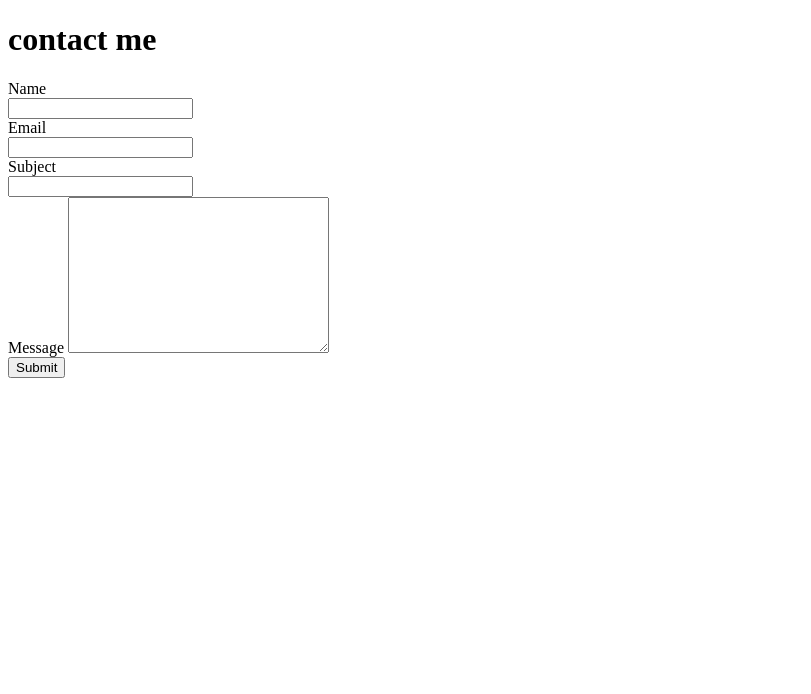
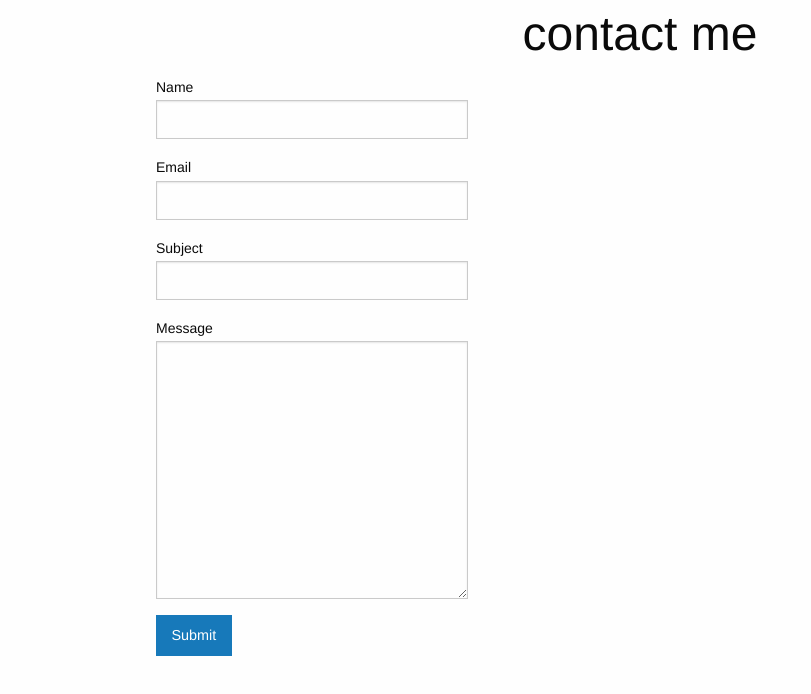
Before and after one commit to Ademolalanre246/mywebsite, a website: page pages/contact.html in a window 1280 px wide. Shown: the whole page, without its empty margins (0-811 px from the left). Drawn offline with Linux system fonts and the light colour scheme.

Commit message:
Link css to contact.html and add styles to contact form

```diff
--- a/css/style.css
+++ b/css/style.css
@@ -116,4 +116,16 @@ main {
 /* Footer starts */
 footer {
     background: brown;
+    padding: 20px;
 }
+
+
+.grid-alt {
+    width: 80%;
+    margin: auto;
+    text-align: center;
+}
+
+.h1-contact {
+    text-align: center;
+}
--- a/pages/contact.html
+++ b/pages/contact.html
@@ -1,24 +1,50 @@
 <!DOCTYPE html>
 <html lang="en">
+
 <head>
     <meta charset="UTF-8">
     <meta name="viewport" content="width=device-width, initial-scale=1.0">
     <meta http-equiv="X-UA-Compatible" content="ie=edge">
-    <title>Document</title>
+
+    <title>Contact - DemolaHTML5</title>
+    <link rel="stylesheet" href="../css/foundation.css">
+    <link rel="stylesheet" href="../css/style.css">
 </head>
-<body>
-    <h1>contact me</h1>
-    <form action="">
-        Name<br/>
-        <input type="text" name="name"><br/>
-        Email<br/>
-        <input type="text" name="Email"><br/>
-        Subject<br/>
-        <input type="text" name="Subject"><br/>
-        <label for="message">Message</label>
-        <textarea name="" id="" cols="30" rows="10"></textarea><br/>
-        <input type="submit" name="submit">
-    </form>
+
+<body class="contact-body">
+    <h1 class="h1-contact">contact me</h1>
+    <div lass="grid-container grid-alt">
+        <div class="grid-x grid-padding-x">
+            <form action="">
+                <div class="large-8 cell large-offset-6">
+                    <label for="name">Name</label>
+                    <input type="text" name="name">
+                </div>
+
+                <div class="large-8 cell large-offset-6">
+                    <label for="email">Email</label>
+                    <input type="text" name="Email">
+                </div>
+
+                <div class="large-8 cell large-offset-6">
+                    <label for="subject">Subject</label>
+                    <input type="text" name="Subject">
+                </div>
+
+                <div class="large-8 cell large-offset-6">
+                    <label for="message">
+                        Message
+                        <textarea name="" id="" cols="30" rows="10"></textarea>
+                    </label>
+
+                </div>
+                <div class="large-8 cell large-offset-6">
+                    <input class="button" type="submit" name="submit">
+                </div>
+            </form>
+        </div>
+    </div>
 
 </body>
+
 </html>
```
Also changed, not shown: index.html (+1 -1 lines).
